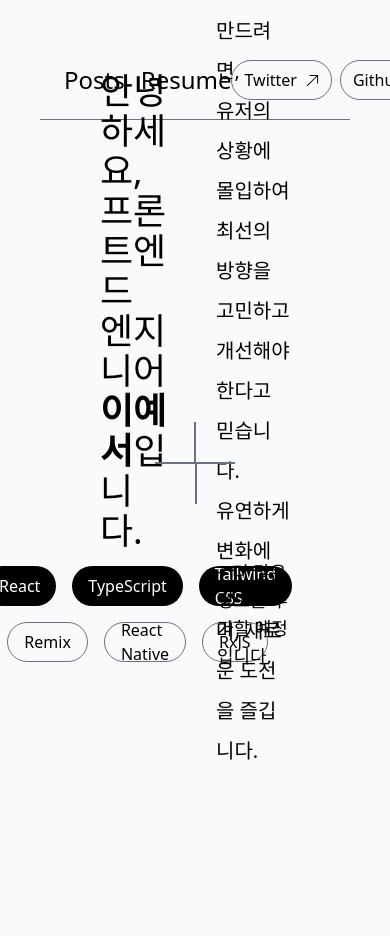
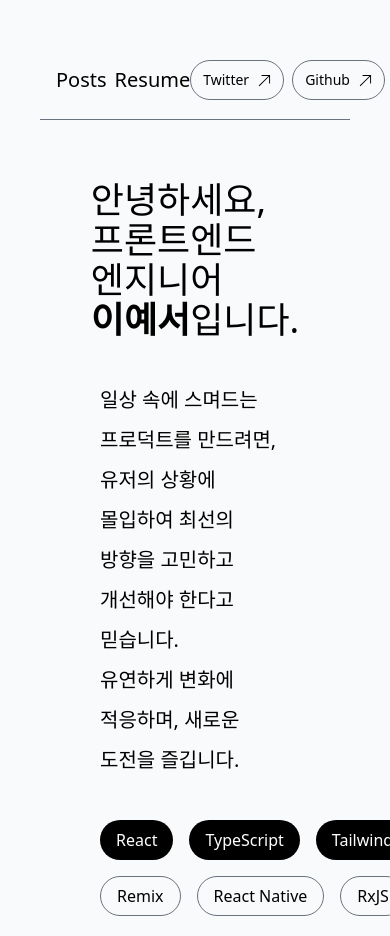
Before and after one commit to mkitwave/zero-log, a Next.js app: page /resume in a window 390 px wide. Shown: the top 936 px of the page. Before the commit the page ends 844 px from the top, so only its background shows below. Built offline with nearby package versions, Linux system fonts and the light colour scheme.

Commit message:
모바일 대응

```diff
--- a/components/Home/key-visual.tsx
+++ b/components/Home/key-visual.tsx
@@ -3,8 +3,8 @@ import keyVisual from "../../public/assets/key-visual-eyes.gif";
 
 const KeyVisual = () => {
   return (
-    <section className="flex h-0 grow items-center w-full">
-      <div className="flex items-center gap-x-20 w-full py-10">
+    <section className="flex [max-1190px:h-0] grow items-center w-full">
+      <div className="flex [max-1190px:flex-row] flex-col items-center gap-x-20 w-full py-10">
         <Image src={keyVisual} alt="key visual" width={450} />
         <p className="text-7xl text-gray-900">
           <span className="font-light">{"I'm"}</span>
--- a/components/Layout/header.tsx
+++ b/components/Layout/header.tsx
@@ -10,10 +10,15 @@ export const Header = () => {
 
   return (
     <header className="flex border-b justify-between border-gray-500 items-center h-20">
-      <div className="gap-x-4 flex text-2xl items-center font-light">
+      <div className="md:gap-x-4 gap-x-2 flex text-xl md:text-2xl items-center font-light">
         {pathname !== "/" && (
           <Link href="/" className="mr-2">
-            <Image src={keyVisual} alt="key visual" width={50} />
+            <Image
+              src={keyVisual}
+              alt="key visual"
+              width={50}
+              className="md:w-10 md:h-10 h-8 w-8"
+            />
           </Link>
         )}
         <Link href="/posts" className="hover:decoration-1 hover:underline">
@@ -23,7 +28,7 @@ export const Header = () => {
           Resume
         </Link>
       </div>
-      <div className="gap-x-2 flex text-black">
+      <div className="gap-x-2 md:text-md text-sm flex text-black">
         <a
           href={PERSONAL_LINKS.twitter}
           target="_blank"
--- a/pages/index.tsx
+++ b/pages/index.tsx
@@ -9,8 +9,8 @@ export default function Home() {
         <title>{BLOG_TITLE}</title>
       </Head>
       <div className="flex flex-col h-full w-full">
-        <h1 className="text-[20rem] text-gray-900 flex pb-2 tracking-tighter leading-tight md:pr-8">
-          {BLOG_TITLE}
+        <h1 className="shrink-0 md:text-[20rem] text-[13rem] md:break-words text-gray-900 flex pb-2 tracking-tight leading-tight md:pr-8">
+          Zero. log
         </h1>
         <KeyVisual />
       </div>
--- a/pages/posts/[slug].tsx
+++ b/pages/posts/[slug].tsx
@@ -28,18 +28,18 @@ export default function Post({ post, morePosts, preview }: Props) {
         <meta property="og:image" content={post.ogImage.url} />
       </Head>
       <div className="flex flex-col items-center">
-        <div className="w-[65rem] flex flex-col pt-[3rem] gap-y-4 mb-16">
-          <h1 className="text-6xl font-medium tracking-tighter leading-tight md:leading-none text-center md:text-left">
+        <div className="w-[65rem] max-w-full flex flex-col pt-[3rem] gap-y-4 mb-16">
+          <h1 className="text-6xl font-medium break-keep tracking-tighter leading-tight md:leading-none md:text-start text-center">
             {post.title}
           </h1>
-          <span className="font-bold text-zinc-400 text-lg">
+          <span className="font-bold text-zinc-400 md:text-start text-center text-lg">
             <DateFormatter dateString={post.date} />
           </span>
         </div>
-        <div className="w-[75rem] overflow-hidden border border-gray-500 rounded-xl mb-16">
+        <div className="w-[75rem] max-w-full overflow-hidden border border-gray-500 rounded-xl mb-16">
           <CoverImage title={title} src={post.coverImage} />
         </div>
-        <div className="w-[65rem]">
+        <div className="w-[65rem] max-w-full">
           <div
             className={markdownStyles["markdown"]}
             dangerouslySetInnerHTML={{ __html: post.content }}
--- a/pages/posts/index.tsx
+++ b/pages/posts/index.tsx
@@ -37,7 +37,7 @@ export default function Posts({ allPosts }: Props) {
       </Head>
       <div className="flex flex-col h-full w-full py-10">
         <div className="flex flex-wrap w-full">
-          <div className="w-1/4 min-w-[24rem] h-[20rem] rounded text-xl">
+          <div className="w-1/4 min-w-[20rem] max-w-full max-900px:h-[20rem] h-[5rem] rounded text-xl">
             {tags.map((tag) => (
               <button
                 key={tag}
--- a/pages/resume.tsx
+++ b/pages/resume.tsx
@@ -10,7 +10,7 @@ export default function Resume() {
       </Head>
       <article className="p-10 w-full h-full">
         <div className="flex flex-col w-full h-full items-center">
-          <div className="flex h-1/2 w-full items-end">
+          <div className="flex md:h-1/2 md:flex-row flex-col w-full items-end">
             <Box className="text-4xl text-start">
               <p>
                 안녕하세요,
@@ -18,7 +18,7 @@ export default function Resume() {
                 프론트엔드 엔지니어 <b>이예서</b>입니다.
               </p>
             </Box>
-            <hr className="border-gray-500 border h-[2.5rem]" />
+            <hr className="border-gray-500 border h-[2.5rem] md:flex hidden" />
             <Box className="text-xl leading-loose">
               일상 속에 스며드는 프로덕트를 만드려면,
               <br /> 유저의 상황에 몰입하여 최선의 방향을 고민하고 개선해야
@@ -26,8 +26,8 @@ export default function Resume() {
               유연하게 변화에 적응하며, 새로운 도전을 즐깁니다.
             </Box>
           </div>
-          <hr className="border-gray-500 border w-[5rem]" />
-          <div className="flex h-1/2 w-full">
+          <hr className="border-gray-500 border w-[5rem] md:flex hidden" />
+          <div className="flex md:h-1/2 md:flex-row flex-col md:h-full w-full">
             <Box className="gap-y-4 flex flex-col">
               <div className="gap-x-4 flex">
                 <div className="rounded-full bg-black text-white px-4 h-10 flex items-center justify-center">
@@ -36,7 +36,7 @@ export default function Resume() {
                 <div className="rounded-full bg-black text-white px-4 h-10 flex items-center justify-center">
                   TypeScript
                 </div>
-                <div className="rounded-full bg-black text-white px-4 h-10 flex items-center justify-center">
+                <div className="rounded-full shrink-0 bg-black text-white px-4 h-10 flex items-center justify-center">
                   Tailwind CSS
                 </div>
               </div>
@@ -44,7 +44,7 @@ export default function Resume() {
                 <div className="rounded-full border-gray-500 border px-4 h-10 flex items-center justify-center">
                   Remix
                 </div>
-                <div className="rounded-full border-gray-500 border px-4 h-10 flex items-center justify-center">
+                <div className="rounded-full shrink-0 border-gray-500 border px-4 h-10 flex items-center justify-center">
                   React Native
                 </div>
                 <div className="rounded-full border-gray-500 border px-4 h-10 flex items-center justify-center">
@@ -52,8 +52,10 @@ export default function Resume() {
                 </div>
               </div>
             </Box>
-            <hr className="border-gray-500 border h-[2.5rem]" />
-            <Box className="text-lg">+ 더 많은 정보를 추가할 예정입니다.</Box>
+            <hr className="border-gray-500 border h-[2.5rem] md:flex hidden" />
+            <Box className="md:flex hidden text-lg">
+              + 더 많은 정보를 추가할 예정입니다.
+            </Box>
           </div>
         </div>
       </article>
@@ -68,7 +70,7 @@ type BoxProps = {
 
 const Box = ({ children, className }: BoxProps) => (
   <div
-    className={`w-1/2 h-full flex items-center justify-center p-5 ${className}`}
+    className={`md:w-1/2 w-full break-keep h-full flex md:items-center justify-center p-5 ${className}`}
   >
     {children}
   </div>
```
